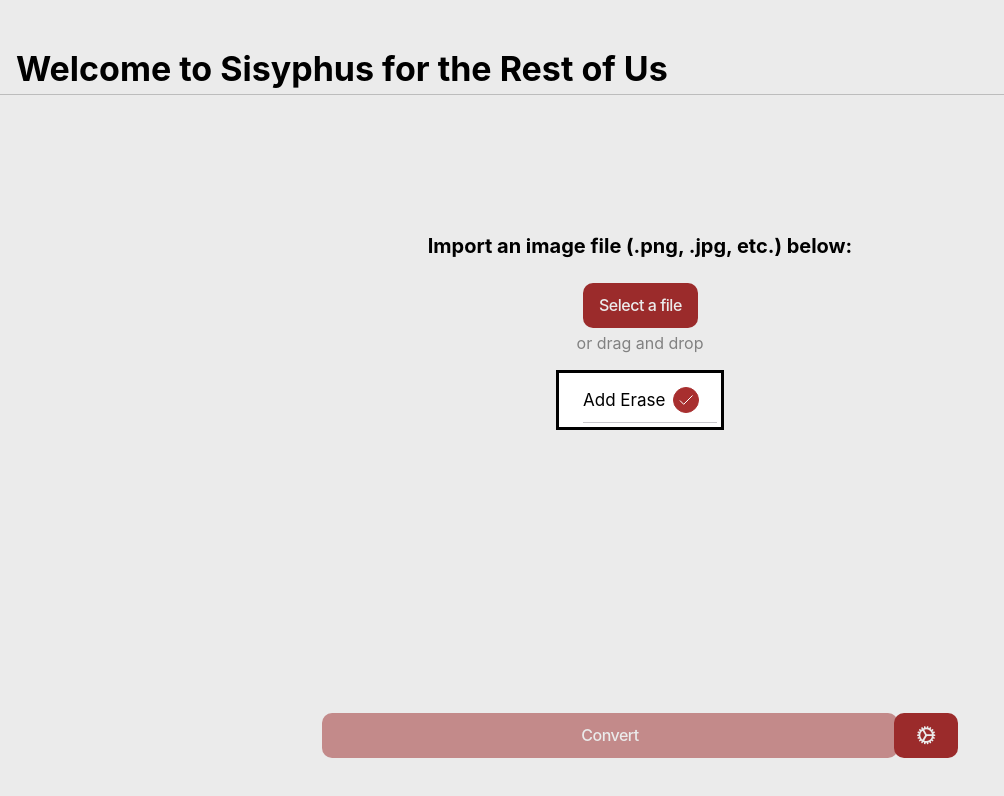
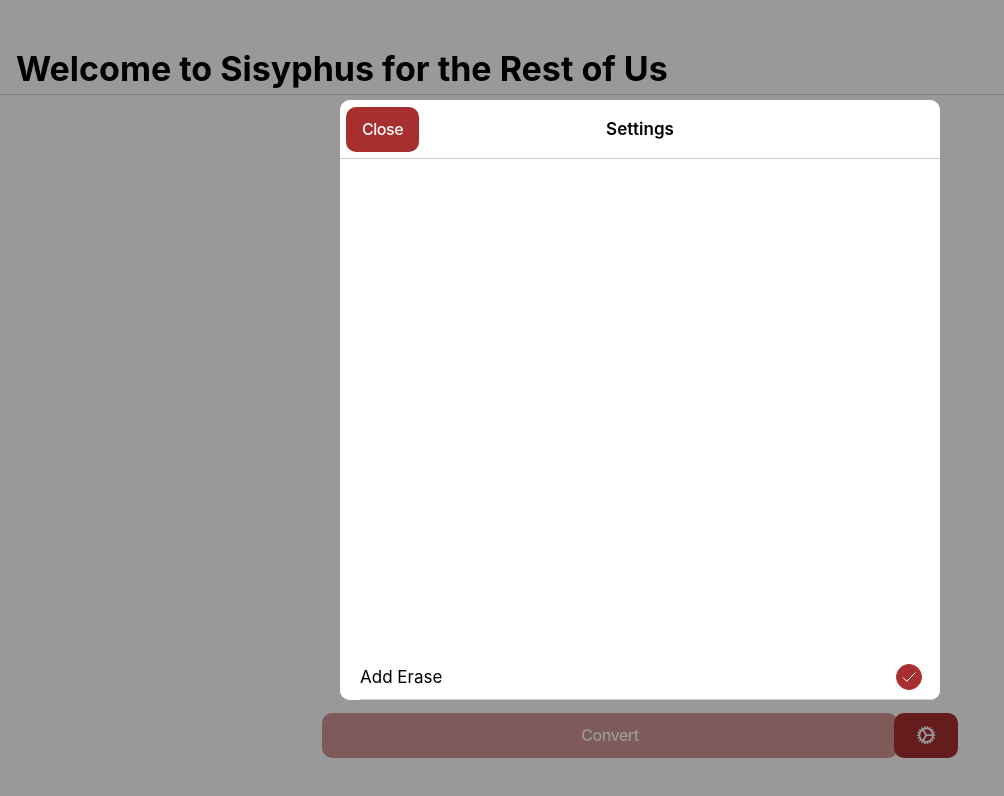
Before and after one commit to eado/SFTROUWeb, a React (Create React App) app in the folder frontend/SFTROUWeb/: page /#/home in a window 1280 px wide. Both pictures are taken after a click on the element 926 px from the left and 735 px from the top of the page. Shown: the top 796 px of the page, without its empty margins (0-1004 px from the left). Built offline with nearby package versions, Linux system fonts and the light colour scheme; no server answers.

Commit message:
add settings popup

```diff
--- a/frontend/SFTROUWeb/src/pages/Home.tsx
+++ b/frontend/SFTROUWeb/src/pages/Home.tsx
@@ -126,14 +126,20 @@ const Home: React.FC = () => {
         </>
         <>
         <IonButton onClick={() => setShowSettings(true)} className="settingsButton" disabled={converting}><IonIcon icon={cog}></IonIcon></IonButton>
-        <IonPopover isOpen={showSettings} onDidDismiss={() => setShowSettings(false)}>
+        <IonModal isOpen={showSettings} onDidDismiss={() => setShowSettings(false)}>
+          <IonHeader>
+            <IonToolbar>
+              <IonTitle>Settings</IonTitle>
+              <IonButton onClick={() => setShowSettings(false)}>Close</IonButton>
+            </IonToolbar>
+          </IonHeader>
           <IonList>
             <IonItem>
               <IonLabel>Add Erase</IonLabel>
               <IonCheckbox checked={localStorage.getItem("addErase") !== "false"} onIonChange={e => e.detail.checked ? localStorage.setItem("addErase", "true") : localStorage.setItem("addErase", "false") } />
             </IonItem>
           </IonList>
-        </IonPopover>
+        </IonModal>
         </>
         {status !== "" && status.indexOf("%") < 0 ?
             <IonProgressBar type="indeterminate"></IonProgressBar> : null
```
Also changed, not shown: 1 other file (tests, documents, lock files or other folders).
